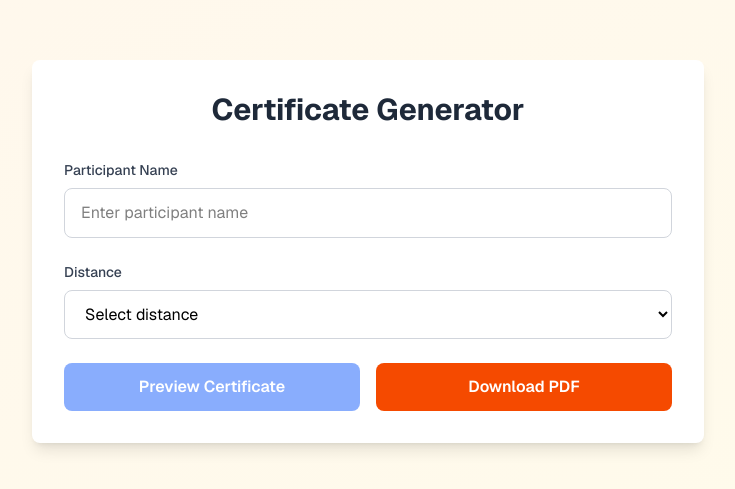
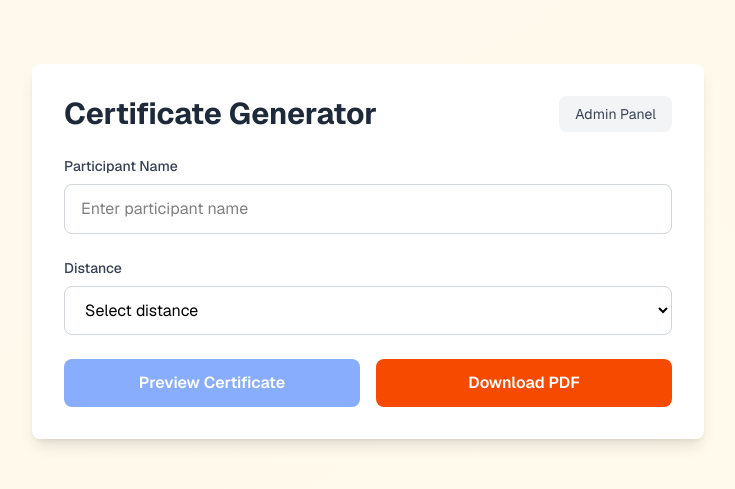
Before and after one commit to birlaPranjal/one-run, a Next.js app: page / in a window 1280 px wide. Shown: the part 149-638 px from the top of the page, without its empty margins (272-1007 px from the left). Built offline with nearby package versions, Linux system fonts and the light colour scheme.

Commit message:
Add: Admin panel link in certificate generator header

```diff
--- a/app/components/CertificateGenerator.tsx
+++ b/app/components/CertificateGenerator.tsx
@@ -88,9 +88,17 @@ export default function CertificateGenerator() {
 
   return (
     <div className="w-full max-w-2xl mx-auto p-8 bg-white rounded-lg shadow-lg text-black">
-      <h1 className="text-3xl font-bold text-center mb-8 text-gray-800">
-        Certificate Generator
-      </h1>
+      <div className="flex items-center justify-between mb-6">
+        <h1 className="text-3xl font-bold text-gray-800">
+          Certificate Generator
+        </h1>
+        <a
+          href="/admin"
+          className="px-4 py-2 text-sm bg-gray-100 text-gray-700 rounded-lg hover:bg-gray-200 transition-colors"
+        >
+          Admin Panel
+        </a>
+      </div>
 
       <form onSubmit={handleSubmit} className="space-y-6">
         <div>
```
